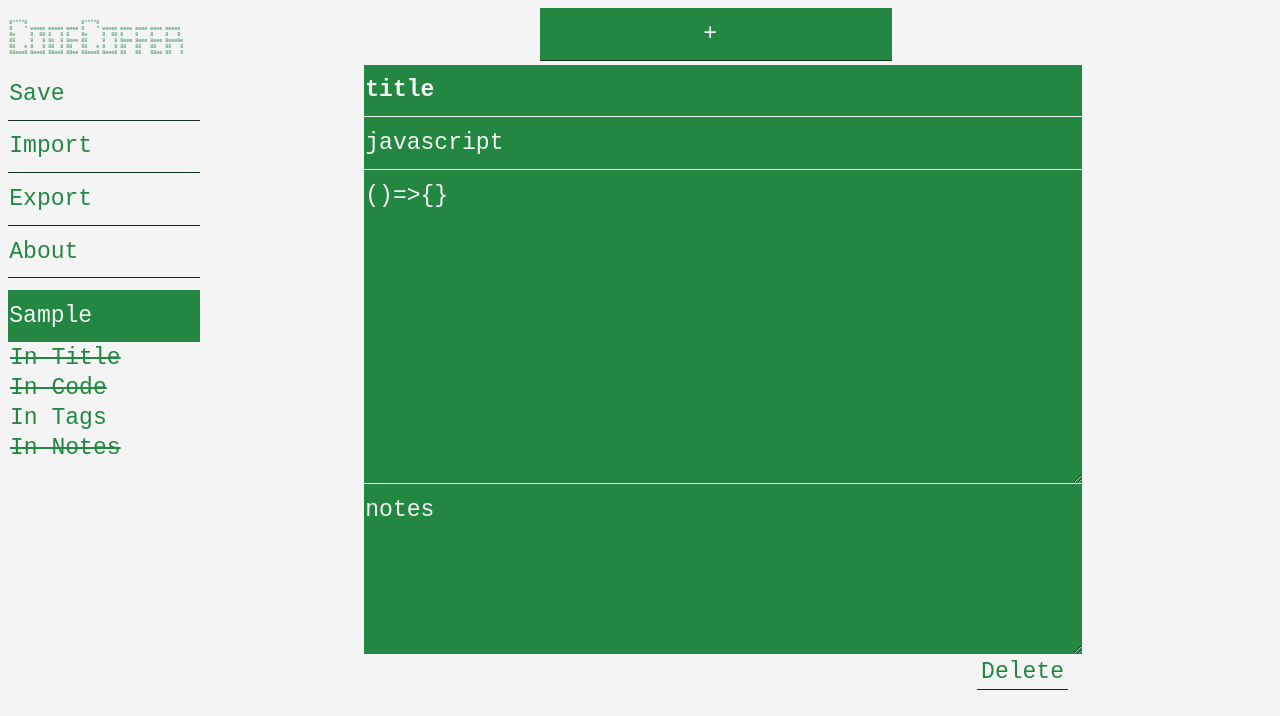
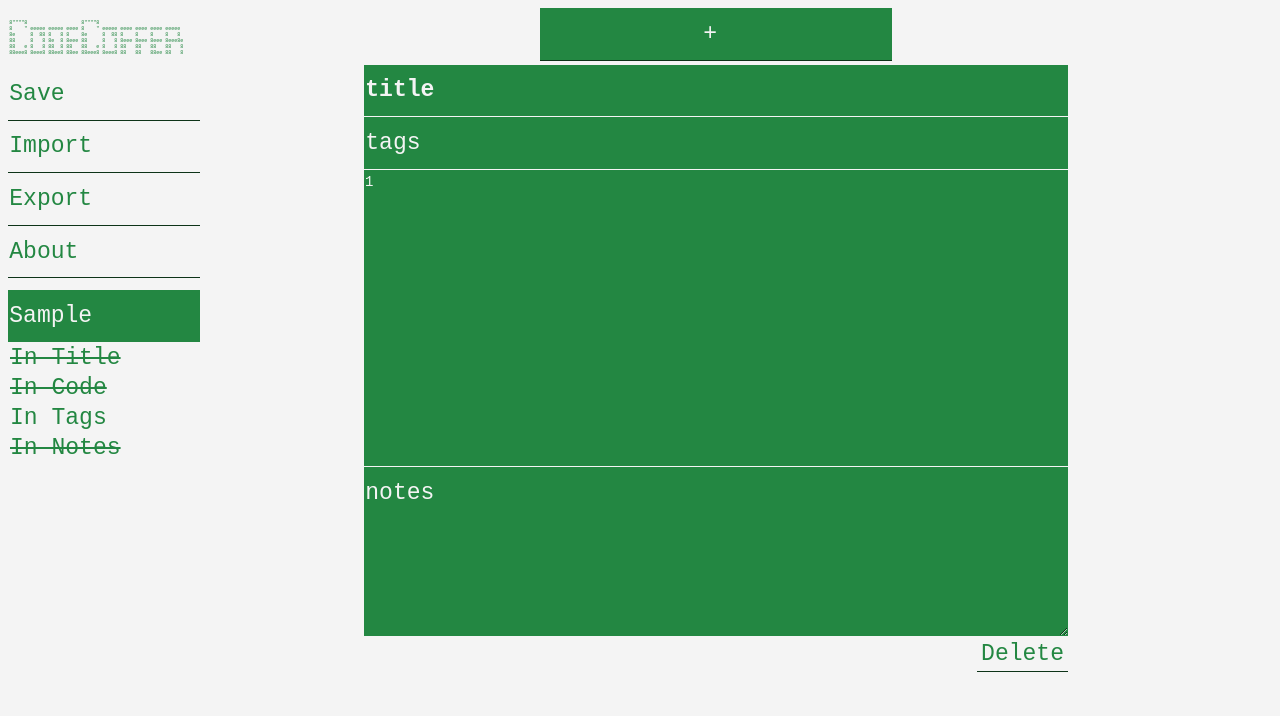
Before and after one commit to developerjaym/CodeCoffer, an Angular app: page /#/ in a window 1280 px wide. Both pictures are taken after typing "Sample" into the empty fields and a click on the button "Add Snippet". Shown: the top 716 px of the page. Built offline with nearby package versions, Linux system fonts and the light colour scheme.

Commit message:
added code editor

```diff
--- a/src/app/app.module.ts
+++ b/src/app/app.module.ts
@@ -17,6 +17,7 @@ import { ImportComponent } from './import/import.component';
 import { HomeComponent } from './home/home.component';
 import { FiledragDirective } from './filedrag.directive';
 import { StrikeThroughBoxComponent } from './strike-through-box/strike-through-box.component';
+import { CodeEditorComponent } from './code-editor/code-editor.component';
 
 const appRoutes: Routes = [
   { path: '', component: HomeComponent },
@@ -27,7 +28,7 @@ const appRoutes: Routes = [
 ];
 
 @NgModule({
-  declarations: [AppComponent, AboutComponent, ExportComponent, ImportComponent, HomeComponent, SidePanelComponent, MiddlePanelComponent, SearchBoxComponent, SnippetBoxComponent, HomeComponent, FiledragDirective, StrikeThroughBoxComponent],
+  declarations: [AppComponent, AboutComponent, ExportComponent, ImportComponent, HomeComponent, SidePanelComponent, MiddlePanelComponent, SearchBoxComponent, SnippetBoxComponent, HomeComponent, FiledragDirective, StrikeThroughBoxComponent, CodeEditorComponent],
   imports: [BrowserModule, CommonModule, FormsModule, RouterModule.forRoot(
     appRoutes,
     {
--- /dev/null
+++ b/src/app/code-editor/code-editor.component.css
@@ -0,0 +1,23 @@
+.code-editor {
+    display: flex;
+    flex-direction: row;
+    min-width: 100%;
+}
+
+.code-editor textarea {
+    font-size: 14px;
+    line-height: 16px;
+    padding-top: 4px;
+    padding-bottom: 4px;
+    resize: none;
+    min-height: 100%;
+}
+
+.line-number-area {
+    padding-left: 1px;
+    padding-right: 0;
+}
+
+.code-area {
+    width: 100%;
+}
--- /dev/null
+++ b/src/app/code-editor/code-editor.component.html
@@ -0,0 +1,4 @@
+<div class="code-editor">
+  <textarea class="line-number-area" role="label" #lineNumbers disabled>{{lines}}</textarea>
+  <textarea class="code-area" [title]="title" [(ngModel)]="value" (ngModelChange)="writeValue(value)" #codeEditor></textarea>
+</div>
--- /dev/null
+++ b/src/app/code-editor/code-editor.component.ts
@@ -0,0 +1,78 @@
+import { Component, OnInit, Input, forwardRef, ElementRef, Renderer2, ViewChild } from '@angular/core';
+import { ControlValueAccessor, NG_VALUE_ACCESSOR } from '@angular/forms';
+@Component({
+  selector: 'app-code-editor',
+  templateUrl: './code-editor.component.html',
+  styleUrls: ['./code-editor.component.css'],
+  providers: [{
+    provide: NG_VALUE_ACCESSOR,
+    useExisting: forwardRef(() => CodeEditorComponent),
+    multi: true
+  }]
+})
+export class CodeEditorComponent implements OnInit, ControlValueAccessor {
+
+  @Input('title')
+  title: string;
+
+  value: string = '';
+
+  lines: string;
+
+  @ViewChild('lineNumbers')
+  lineNumbers: ElementRef
+
+  @ViewChild('codeEditor')
+  codeEditor: ElementRef
+
+  onChange = (v: string) => { };
+
+  private readonly FONT_SIZE = 14;
+  private readonly LINE_HEIGHT = 16;
+  private readonly MIN_LINES = 18;
+
+  constructor( private renderer: Renderer2 ) { }
+
+  ngOnInit() {
+    this.renderer.setStyle(this.lineNumbers.nativeElement, 'font-size', this.FONT_SIZE);
+    this.renderer.setStyle(this.codeEditor.nativeElement, 'font-size', this.FONT_SIZE);
+  }
+
+  writeValue(value) {
+    this.value = value;
+    this.lines = this.getLines();
+    const lineCount = this.getLineCount();
+    const height = (lineCount * this.LINE_HEIGHT) + 'px';
+    this.renderer.setStyle(this.lineNumbers.nativeElement, 'height', height);
+    this.renderer.setStyle(this.codeEditor.nativeElement, 'height', height);
+    this.renderer.setStyle(this.lineNumbers.nativeElement, 'width', (String(lineCount).length * this.FONT_SIZE) + 'px');
+    this.onChange(value);
+  }
+
+  registerOnChange(fn) {
+    this.onChange = fn;
+  }
+
+  registerOnTouched(fn) { }
+
+  private getLines(): string {
+    if (!this.value) {
+      return '1';
+    }
+    else {
+      this.lines = this.value.split('\n').reduce((prev, cur, i) => prev + '\n' + (i + 2), '1');
+    }
+    return this.lines;
+  }
+
+  private getLineCount(): number {
+    if (!this.lines) {
+      return 1;
+    }
+    else {
+      let count = this.lines.split('\n').length + 1;
+      return count < this.MIN_LINES ? this.MIN_LINES : count;
+    }
+  }
+
+}
--- a/src/app/middle-panel/middle-panel.component.html
+++ b/src/app/middle-panel/middle-panel.component.html
@@ -1,4 +1,4 @@
-<button class="add-button" (click)="addSnippet()">+</button>
+<button class="add-button" (click)="addSnippet()" [title]="'Add Snippet'">+</button>
 <div *ngFor="let snippet of snippets">
     <app-snippet-box  *ngIf="snippet.showing" [snippet]="snippet"></app-snippet-box>
 </div>
--- a/src/app/snippet-box/snippet-box.component.css
+++ b/src/app/snippet-box/snippet-box.component.css
@@ -8,8 +8,6 @@
 }
 
 textarea, input {
-  min-width: 100%;
-  max-width: 100%;
   resize: vertical;
 }
 
--- a/src/app/snippet-box/snippet-box.component.html
+++ b/src/app/snippet-box/snippet-box.component.html
@@ -1,7 +1,8 @@
 <div class="snippet-box">
   <input type="text" class="title" [(ngModel)]="snippet.title" [title]="'Snippet Title'">
   <input type="text" [(ngModel)]="snippet.tags" [title]="'Snippet Tags'">
-  <textarea class="code-area" [(ngModel)]="snippet.code" [title]="'Snippet Code'"></textarea>
+  <!-- <textarea class="code-area" [(ngModel)]="snippet.code" [title]="'Snippet Code'"></textarea> -->
+  <app-code-editor [(ngModel)]="snippet.code" [title]="'Snippet Code'"></app-code-editor>
   <textarea class="notes-area" [(ngModel)]="snippet.notes" [title]="'Snippet Notes'"></textarea>
   <div class="options-area">
     <button (click)="delete()" class="option-button" [title]="'Delete Snippet'">Delete</button>
--- a/src/app/snippet.ts
+++ b/src/app/snippet.ts
@@ -10,8 +10,8 @@ export class Snippet {
   constructor(
     id: number = 0,
     title: string = 'title',
-    tags: string = 'javascript',
-    code: string = '()=>{}',
+    tags: string = 'tags',
+    code: string = '',
     notes: string = 'notes',
     timestamp: number = Date.now()
   ) {
```
Also changed, not shown: 2 other files (tests, documents, lock files or other folders).
